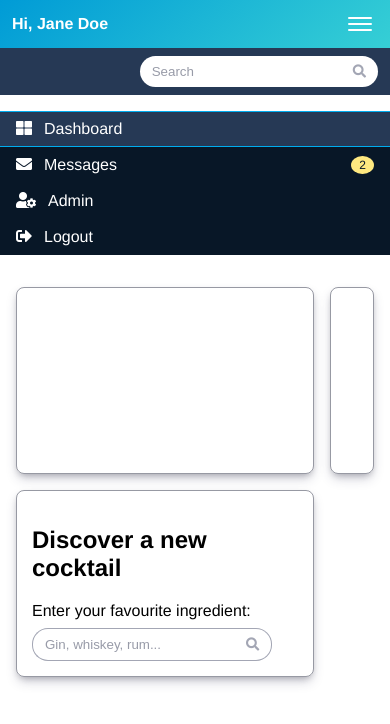
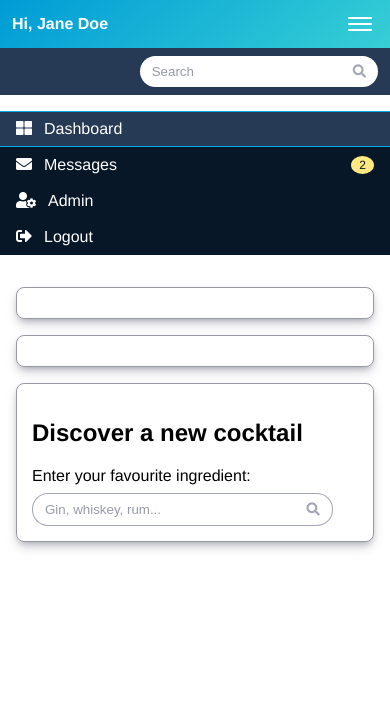
Before and after one commit to ejgoodwin/dashboard_app_potato, a Vue app: page / in a window 390 px wide. Shown: the top 724 px of the page. Built offline with nearby package versions, Linux system fonts and the light colour scheme.

Commit message:
Add breakpoint for dashboard - 1 card for mobile

```diff
--- a/src/components/Dashboard.vue
+++ b/src/components/Dashboard.vue
@@ -31,4 +31,8 @@ export default {
 		padding: 16px;
 	}
 
+	@media screen and (max-width: 550px){
+		.dashboard {
+			grid-template-columns: 1fr;}
+	}
 </style>
```
